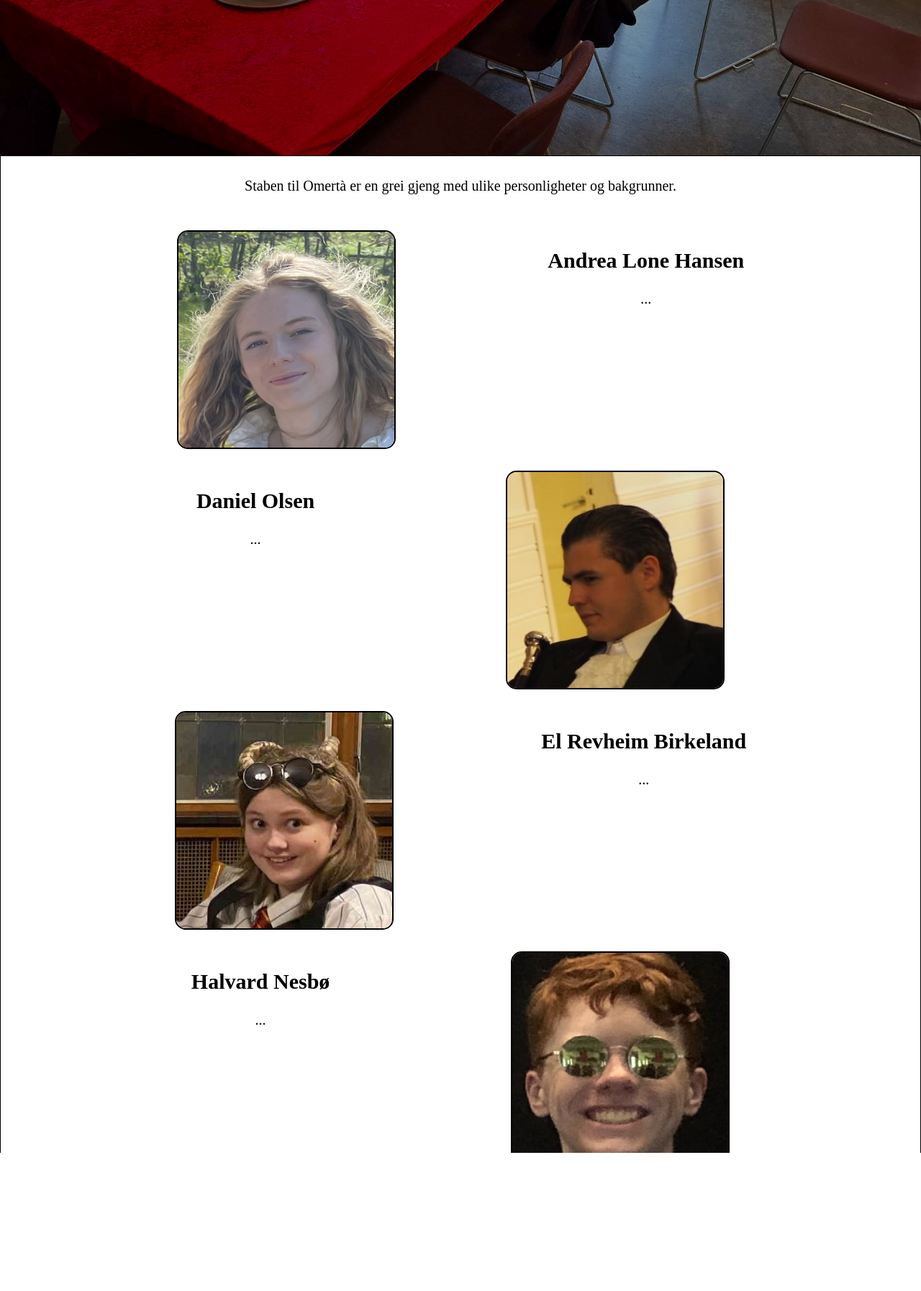
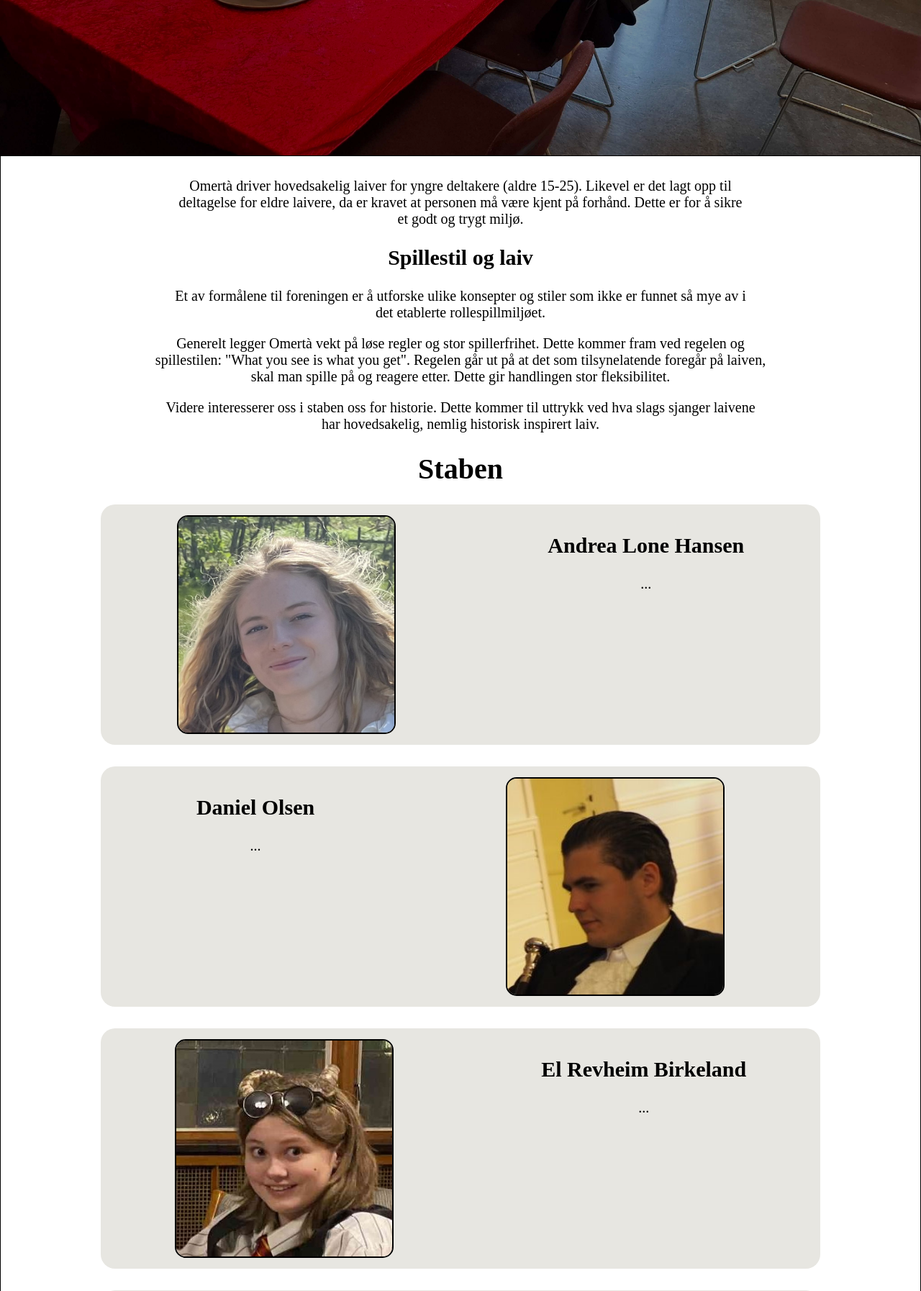
Before and after one commit to Garluss/garluss.github.io, a Python web app: template forts-IT2/nettside-test-omerta/flaskr/templates/omoss.html in a window 1280 px wide. Shown: the part 431-2225 px from the top of the page at 72% size. Before the commit the page ends 2033 px from the top, so only its background shows below. Run offline with Jinja, Linux system fonts and the light colour scheme; the template is opened without the code that fills it, so the values that code supplies are empty.

Commit message:
fikser om oss

```diff
--- a/forts-IT2/nettside-test-omerta/flaskr/templates/hjem.html
+++ b/forts-IT2/nettside-test-omerta/flaskr/templates/hjem.html
@@ -17,7 +17,7 @@
 {% block innhold %}
     <div class="seksjon">
         <p>Omertà er en frivillig forening basert i Bergen som har som formål å skape interaktivt rollespill for ungdom.</p>
-        <p>For å gjøre at flest folk kan delta, prøver vi å gjøre arrangementene våre så billig som vi klarer.</p>
+        <p>For at flest folk kan delta, prøver vi å gjøre arrangementene våre så billige som vi klarer.</p>
     </div>
 
     <div class="seksjon">
--- a/forts-IT2/nettside-test-omerta/flaskr/templates/omoss.html
+++ b/forts-IT2/nettside-test-omerta/flaskr/templates/omoss.html
@@ -6,15 +6,18 @@
     {{ super() }}
     <style type="text/css">
         #folk {
-            margin-top: 20px;
             display: flex;
             flex-direction: column;
         }
         .pers {
             display: flex;
             justify-content: space-around;
-            margin-top: 30px;
+            margin-bottom: 30px;
+            padding-top: 15px;
+            padding-bottom: 15px;
             width: 1000px;
+            background-color: rgb(231, 230, 225);
+            border-radius: 20px;
         }
         .pers img {
             border: solid 2px black;
@@ -27,7 +30,27 @@
 {% endblock %}
 
 {% block innhold %}
-    <p>Staben til Omertà er en grei gjeng med ulike personligheter og bakgrunner.</p>
+    <div>
+        <p>
+            Omertà driver hovedsakelig laiver for yngre deltakere (aldre 15-25). Likevel er det lagt opp til <br>
+            deltagelse for eldre laivere, da er kravet at personen må være kjent på forhånd. Dette er for å sikre <br>
+            et godt og trygt miljø.
+        </p>
+        <h2>Spillestil og laiv</h2>
+        <p>
+            Et av formålene til foreningen er å utforske ulike konsepter og stiler som ikke er funnet så mye av i <br>
+            det etablerte rollespillmiljøet.
+        </p>
+        <p>
+            Generelt legger Omertà vekt på løse regler og stor spillerfrihet. Dette kommer fram ved regelen og <br>
+            spillestilen: "What you see is what you get". Regelen går ut på at det som tilsynelatende foregår på laiven, <br>
+            skal man spille på og reagere etter. Dette gir handlingen stor fleksibilitet.
+        </p>
+            Videre interesserer oss i staben oss for historie. Dette kommer til uttrykk ved hva slags sjanger laivene <br>
+            har hovedsakelig, nemlig historisk inspirert laiv.
+        </p>
+    </div>
+    <h1>Staben</h1>
     <div id="folk">
         <div class="pers">
             <img src="{{ url_for('static', filename='andrea_pfp.jpg') }}" width="300px" height="300px">
```
